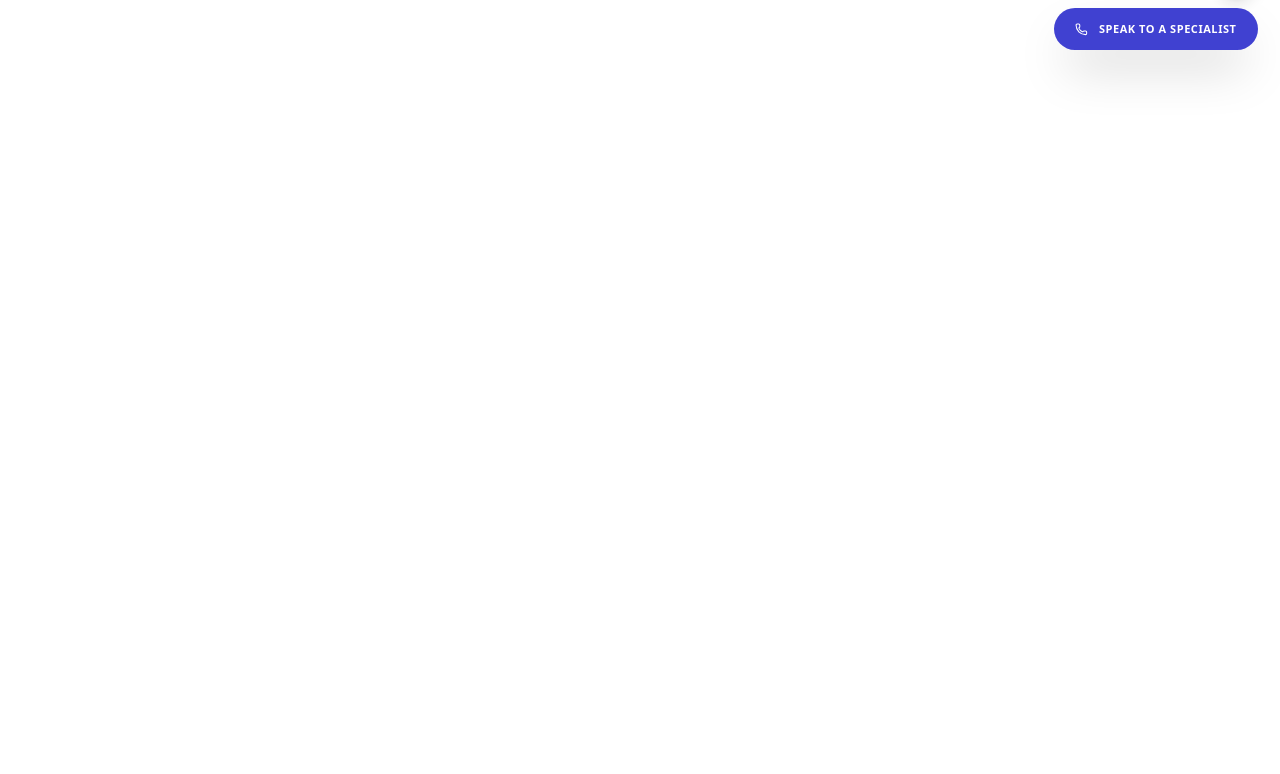
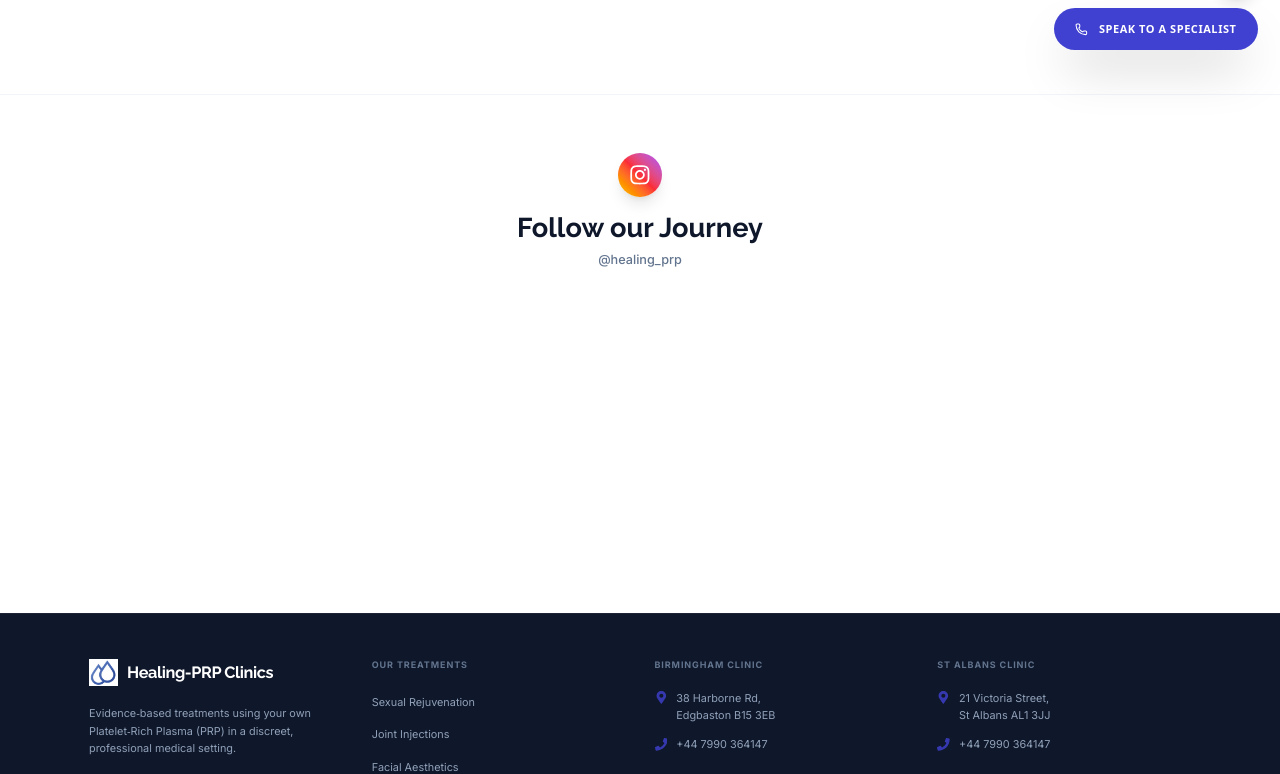
Before and after one commit to binithekid/Healing-PRP-Clinics-Preview, a Next.js app: page /birmingham/contact in a window 1280 px wide. Shown: the part 728-1502 px from the top of the page. Before the commit the page ends 800 px from the top, so only its background shows below. Built offline with nearby package versions, Linux system fonts and the light colour scheme.

Commit message:
Update page.tsx

```diff
--- a/src/app/birmingham/contact/page.tsx
+++ b/src/app/birmingham/contact/page.tsx
@@ -1,26 +1,63 @@
 import type { Metadata } from "next";
+import ContactClient from "@/components/pages/ContactClient";
+import Script from "next/script";
 
 export const metadata: Metadata = {
-  title: {
-    // Fallback branding if the child page doesn't provide a title
-    default: "Contact & Appointments | Birmingham Clinic",
-
-    // Result example: "Book Online | Birmingham Clinic"
-    template: "%s | Birmingham Clinic",
+  title: "Erectile Dysfunction & P-Shot Clinic Birmingham | Contact Us",
+  description: "Discreet medical treatment for Erectile Dysfunction (ED) in Birmingham. Book a private consultation for P-Shot® and regenerative wellness in Edgbaston.",
+  keywords: [
+    "Erectile Dysfunction treatment Birmingham",
+    "ED clinic West Midlands",
+    "P-Shot Birmingham",
+    "Priapus Shot Edgbaston",
+    "Men's sexual health Birmingham",
+    "Shockwave therapy ED Birmingham",
+    "Regenerative medicine for ED",
+    "Private urology consultation Birmingham"
+  ],
+  alternates: {
+    canonical: "https://www.healing-prp.co.uk/birmingham/contact",
   },
-  description:
-    "Book your private consultation at our Edgbaston clinic. Specialist medical protocols for Erectile Dysfunction (ED), P-Shot, and Hair Restoration in Birmingham.",
-  /* Canonical removed from layout to prevent SEO conflicts with child routes */
 };
 
-export default function BirminghamContactLayout({
-  children,
-}: {
-  children: React.ReactNode;
-}) {
+// --- CONTACT PAGE SCHEMA: Medical Clinic & Contact Point ---
+const contactSchemaBirmingham = {
+  "@context": "https://schema.org",
+  "@graph": [
+    {
+      "@type": "MedicalClinic",
+      "name": "Healing-PRP Clinics Birmingham",
+      "url": "https://www.healing-prp.co.uk/birmingham/contact",
+      "image": "https://www.healing-prp.co.uk/Logo2.png",
+      "address": {
+        "@type": "PostalAddress",
+        "addressLocality": "Birmingham",
+        "addressRegion": "West Midlands",
+        "addressCountry": "UK"
+      },
+      "geo": {
+        "@type": "GeoCoordinates",
+        "latitude": "52.4716", // Approximate for Edgbaston/Birmingham
+        "longitude": "-1.9130"
+      },
+      "medicalDirector": {
+        "@type": "Physician",
+        "name": "Dr Syed Abdi",
+        "url": "https://www.healing-prp.co.uk/our-doctor"
+      }
+    }
+  ]
+};
+
+export default function BirminghamContactPage() {
   return (
-    <div className="birmingham-contact-wrapper">
-      {children}
-    </div>
+    <>
+      <Script
+        id="contact-schema-birmingham"
+        type="application/ld+json"
+        dangerouslySetInnerHTML={{ __html: JSON.stringify(contactSchemaBirmingham) }}
+      />
+      <ContactClient />
+    </>
   );
 }
```
